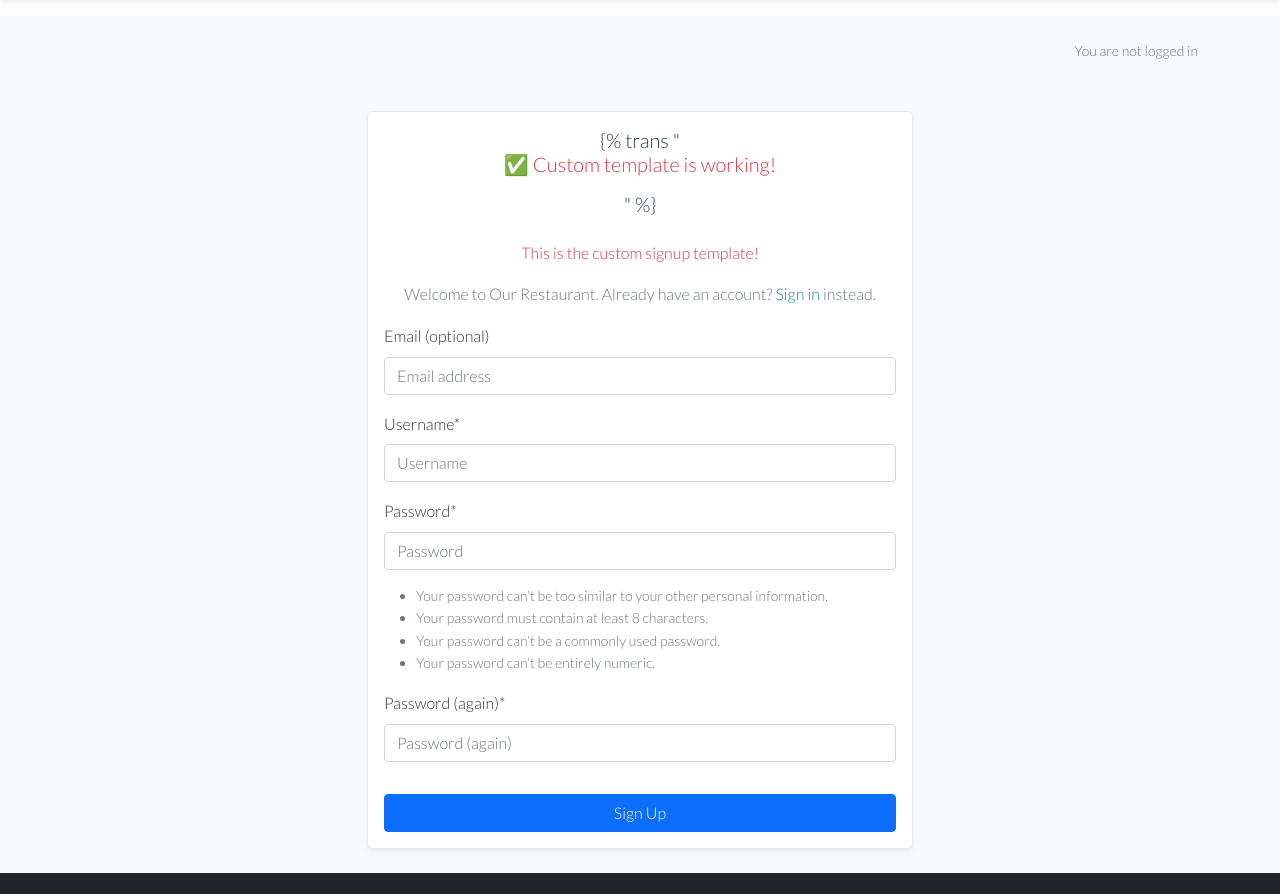
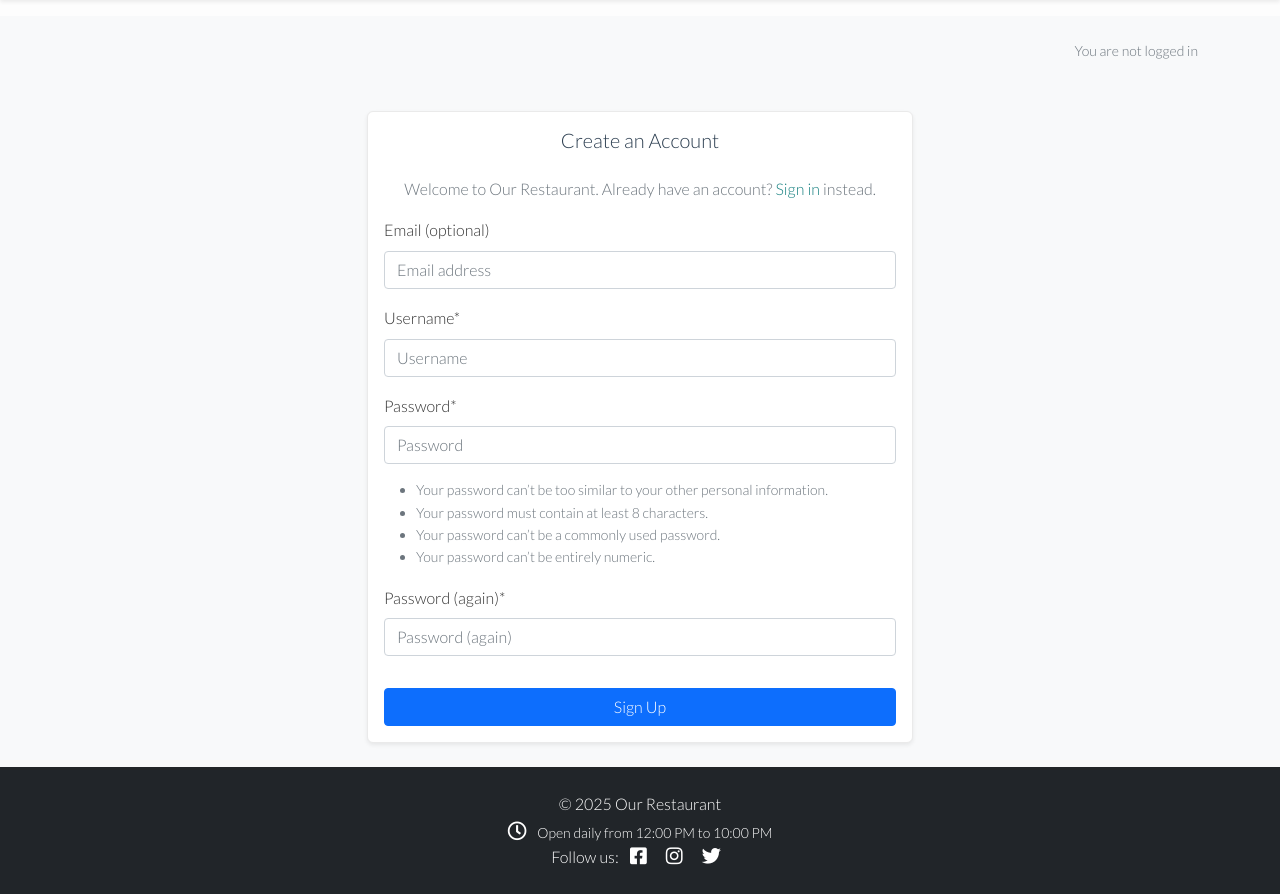
Before and after one commit to GeorgeBarh/restaurant-booking-system-project, a Django app: page /accounts/signup/ in a window 1280 px wide. Shown: the part 64-958 px from the top of the page. Run offline with Django 4.2, Linux system fonts and the light colour scheme; some libraries are stand-ins or nearby versions.

Commit message:
fixed sign up page

```diff
--- a/templates/account/signup.html
+++ b/templates/account/signup.html
@@ -10,11 +10,7 @@
         <div class="col-md-6">
             <div class="card shadow-sm">
                 <div class="card-body">
-                    <h2 class="card-title mb-4 text-center">{% trans "<p class="text-danger text-center">✅ Custom
-                            template is working!</p>
-                        " %}</h2>
-
-                    <p class="text-danger text-center">This is the custom signup template!</p>
+                    <h2 class="card-title mb-4 text-center">{% trans "Create an Account" %}</h2>
 
                     <p class="text-muted text-center">
                         {% blocktrans %}
```
